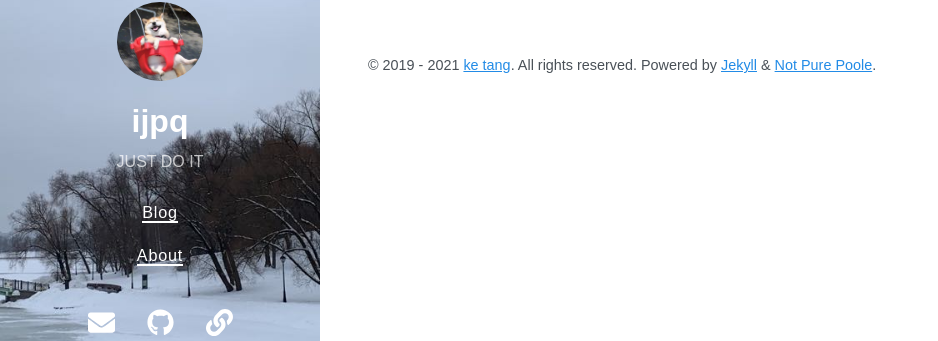
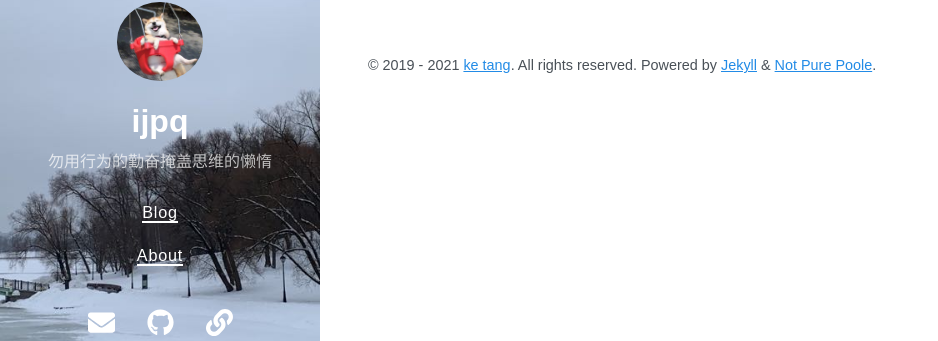
Before and after one commit to ijpq/ijpq.github.io, a Jekyll site: the page built from about.md, in a window 1280 px wide. Shown: the part 273-614 px from the top of the page, without its empty margins (0-938 px from the left). Built offline with Jekyll 4.4.1, drawn with Linux system fonts in a browser that asks for light colours; nearby versions of some CDN libraries.

Commit message:
defaultpage

```diff
--- a/_config.yml
+++ b/_config.yml
@@ -1,6 +1,6 @@
 # Setup
 title: ijpq
-description: JUST DO IT
+description: 勿用行为的勤奋掩盖思维的懒惰
 url: https://github.com/ijpq
 avatar: /dog.jpg
 paginate: 5
--- a/index.html
+++ b/index.html
@@ -1,3 +1,3 @@
 ---
-layout: home
+layout: archive-dates
 ---
```
